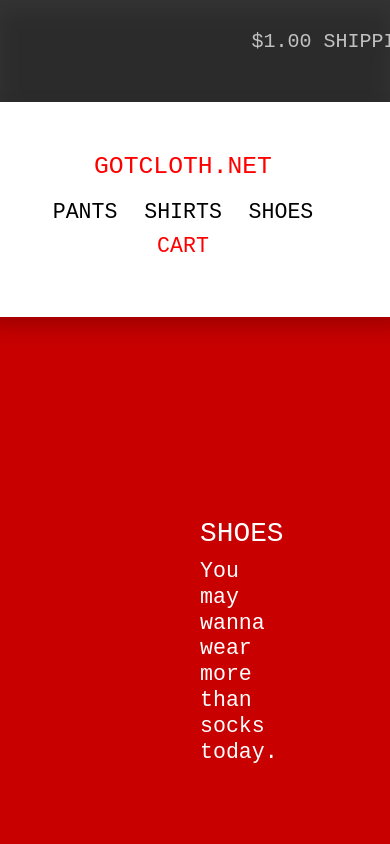
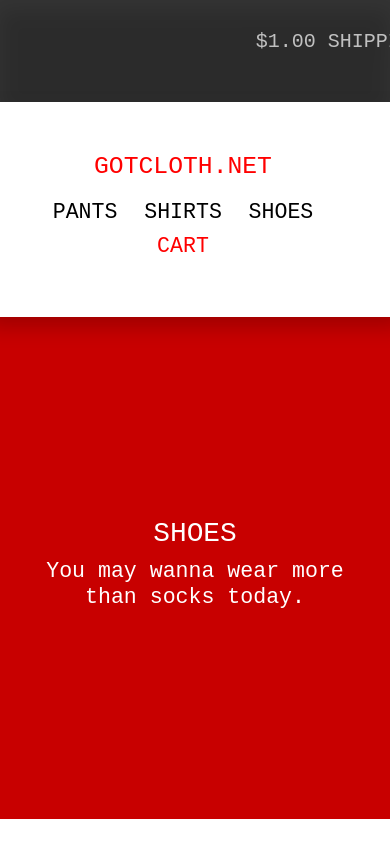
Before and after one commit to mmartin46/GotCloth, a React (Vite) app in the folder site.client/: page /shoes in a window 390 px wide. Shown: the top 844 px of the page. Built offline with nearby package versions, Linux system fonts and the light colour scheme; no server answers; a web font is replaced by a local one.

Commit message:
fixing mobile ui

```diff
--- a/site.client/src/App.css
+++ b/site.client/src/App.css
@@ -164,11 +164,13 @@ html, body {
 .big-label {
     display: block;
     background-color: rgba(100, 0, 0, 1);
-    width: 100vw;
-    padding: 200px;
+    width: 100%;
+    padding-top: 200px;
+    padding-bottom: 200px;
+    padding-left: 10%;
+    padding-right: 10%;
     text-align: center;
 }
-
 
 
 .big-label > * {
```
